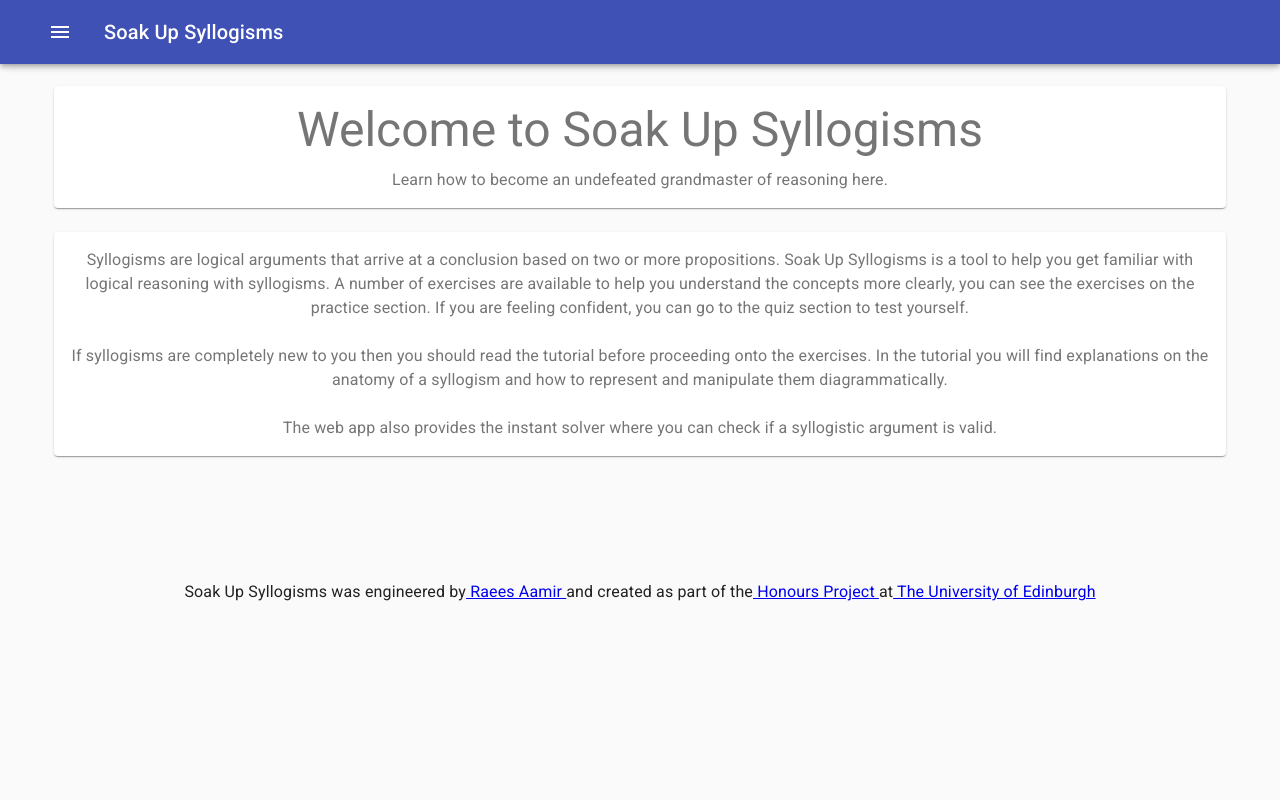
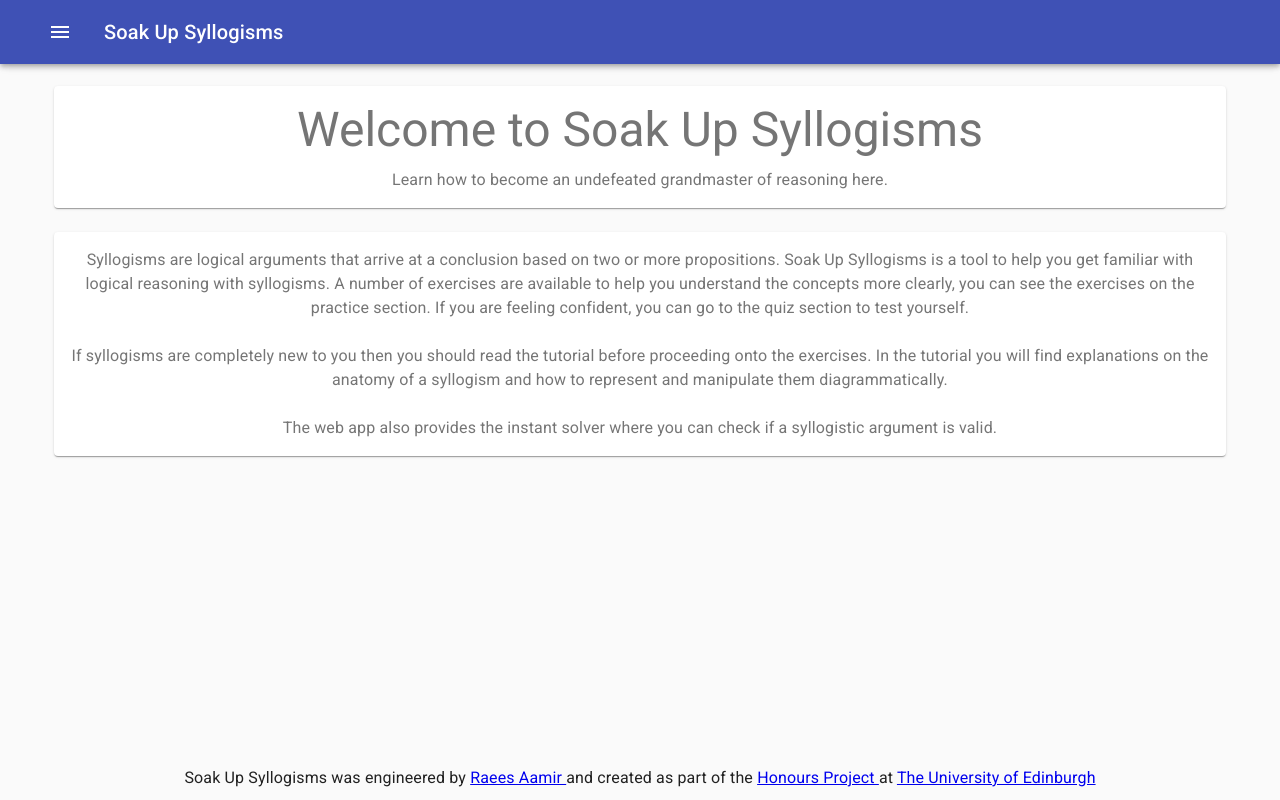
Before and after one commit to raeesapps/Honours-proj, a React (Create React App) app: page / in a window 1280 px wide. Built offline with nearby package versions, Linux system fonts and the light colour scheme.

Commit message:
Added width sensitivity back to layout

```diff
--- a/src/assets/components/jss/Footer/footer_styles.js
+++ b/src/assets/components/jss/Footer/footer_styles.js
@@ -1,7 +1,10 @@
 const styles = () => ({
   root: {
-    marginTop: 'calc(5% + 60px)',
+    position: 'absolute',
     bottom: 0,
+    width: '100%',
+    textAlign: 'center',
+    marginBottom: '10px',
   },
 });
 
--- a/src/layout/Layout.jsx
+++ b/src/layout/Layout.jsx
@@ -19,9 +19,32 @@ class Layout extends React.Component {
     );
   }
 
+  constructor(props) {
+    super(props);
+    this.state = { width: 0 };
+    this.updateWindowDimensions = this.updateWindowDimensions.bind(this);
+  }
+
+  componentDidMount() {
+    this.updateWindowDimensions();
+    window.addEventListener('resize', this.updateWindowDimensions);
+  }
+
+  componentWillUnmount() {
+    window.removeEventListener('resize', this.updateWindowDimensions);
+  }
+
+  updateWindowDimensions() {
+    this.setState({ width: window.innerWidth });
+  }
+
   render() {
+    const { width } = this.state;
     const { classes } = this.props;
+    const limitedWidth = (width * 0.0105) > 9 ? 9 : width * 0.0105;
     return (
+      <div style={{ position: 'relative', minHeight: '100vh' }}>
+        <div style={{ paddingBottom: `${limitedWidth}rem` }}>
           <div className={classes.appFrame}>
             <NavDrawer routes={routes} />
             <main className={classes.content}>
@@ -31,6 +54,8 @@ class Layout extends React.Component {
               <Footer />
             </main>
           </div>
+        </div>
+      </div>
     );
   }
 }
```
Also changed, not shown: src/components/Footer/Footer.jsx (+1 -6 lines). Lines whose indentation alone changed are shown as unchanged.
